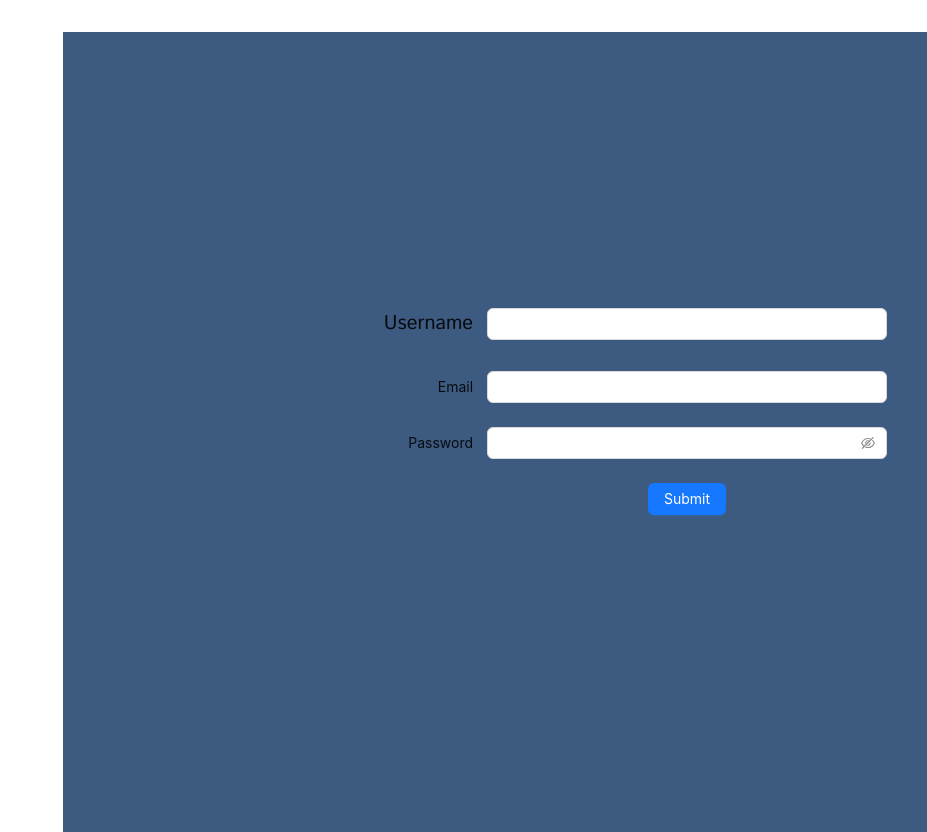
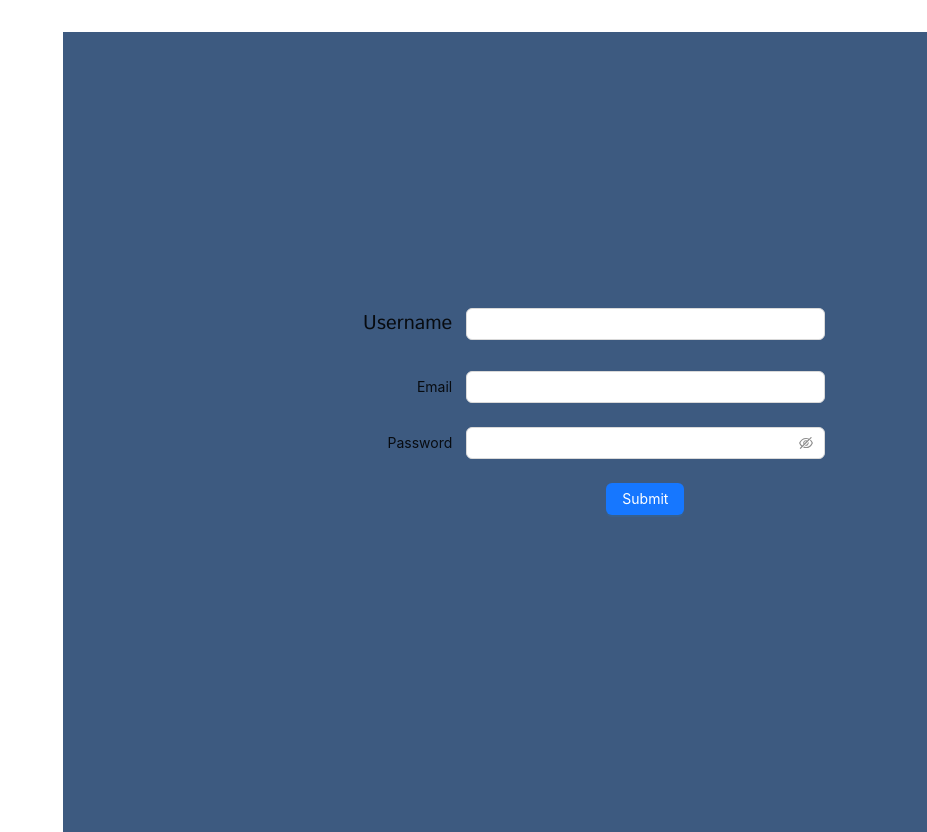
Before and after one commit to mechim/hackathon-newsaggregator-frontend, a React (Vite) app in the folder news-aggregator/: page /sign-up in a window 1280 px wide. Shown: the top 832 px of the page, without its empty margins (353-1280 px from the left). Built offline with nearby package versions, Linux system fonts and the light colour scheme.

Commit message:
Tweaked sign-up

```diff
--- a/news-aggregator/src/pages/SignUp.jsx
+++ b/news-aggregator/src/pages/SignUp.jsx
@@ -39,7 +39,8 @@ function SignUp() {
                 style={{
                     marginTop: "30%",
                     marginLeft: "25%",
-                    maxWidth: 600,
+                    maxWidth: "60%",
+                    alignItems: "center",
                 }}
                 initialValues={{
                     remember: true,
```
